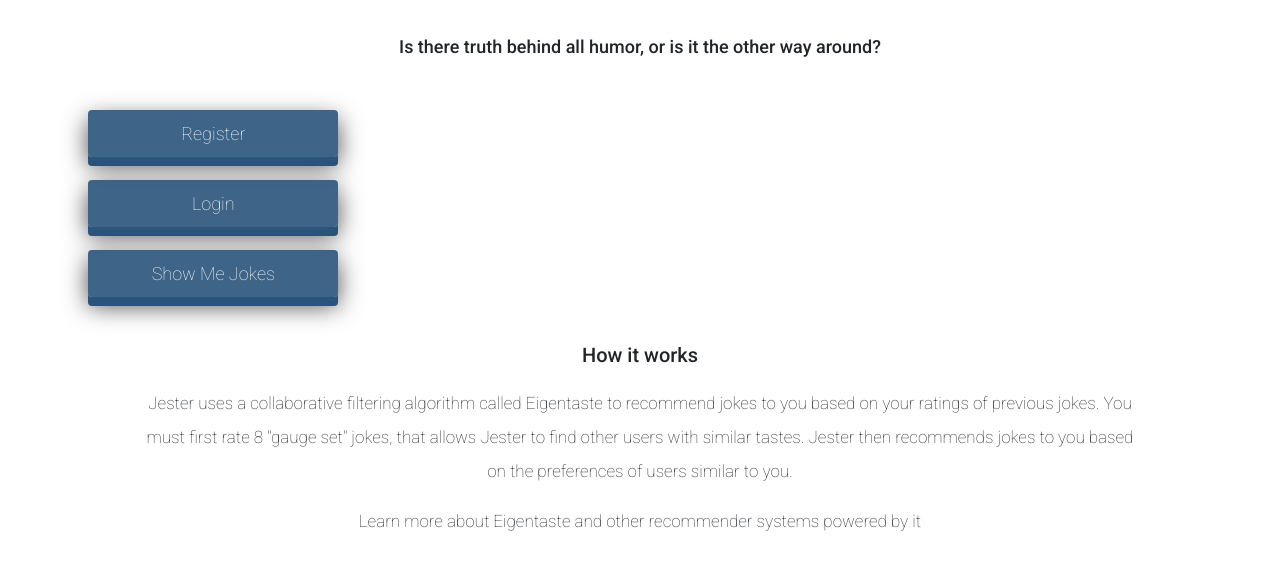
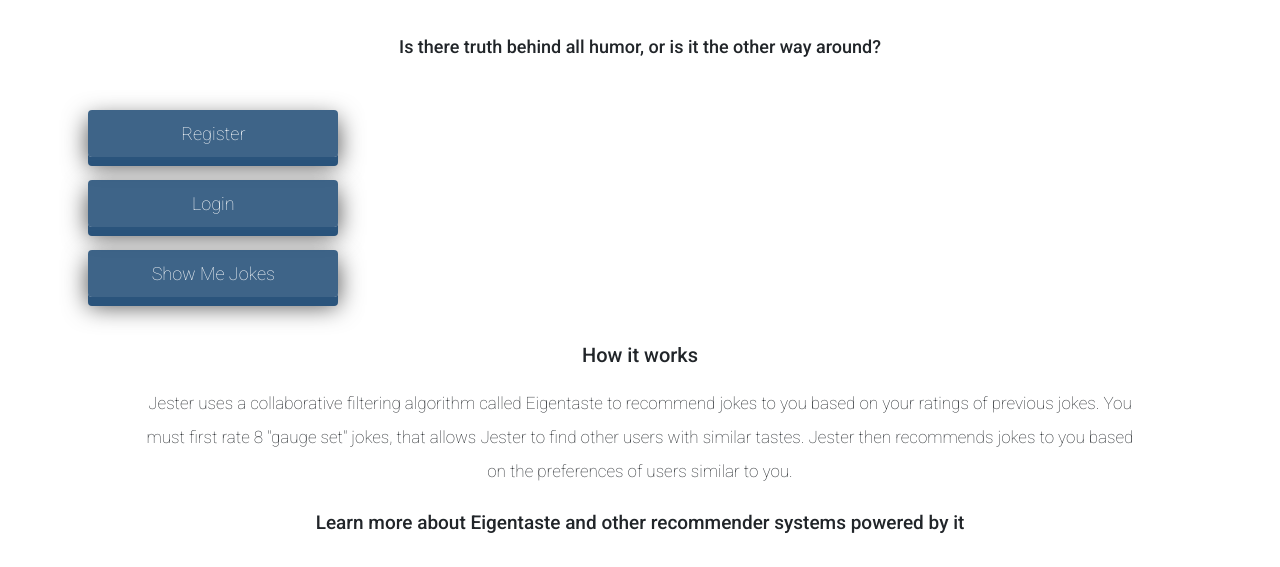
Before and after one commit to BerkeleyAutomation/Jester-Frontend, a plain HTML site: page index.html in a window 1280 px wide. Shown: the part 233-800 px from the top of the page. Drawn offline with nearby package versions, Linux system fonts and the light colour scheme.

Commit message:
Updated body -"Learn more about Eigentaste..." is now correctly formatted

```diff
--- a/css/style.css
+++ b/css/style.css
@@ -125,5 +125,6 @@
 }
 
 .learn-more {
-
+    font-weight: 500;
+    font-size: 19px;
 }
```
Also changed, not shown: index.html (+1 -0 lines).
